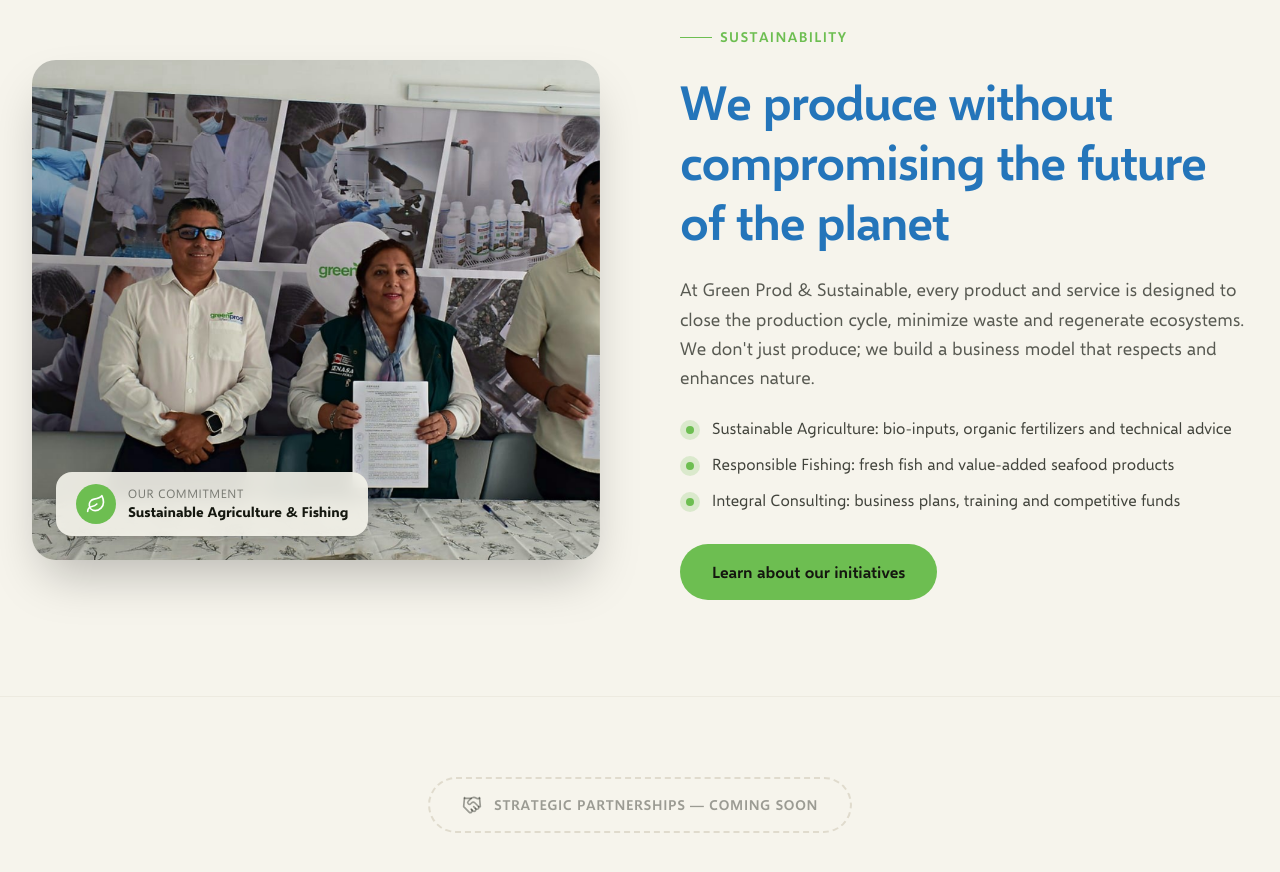
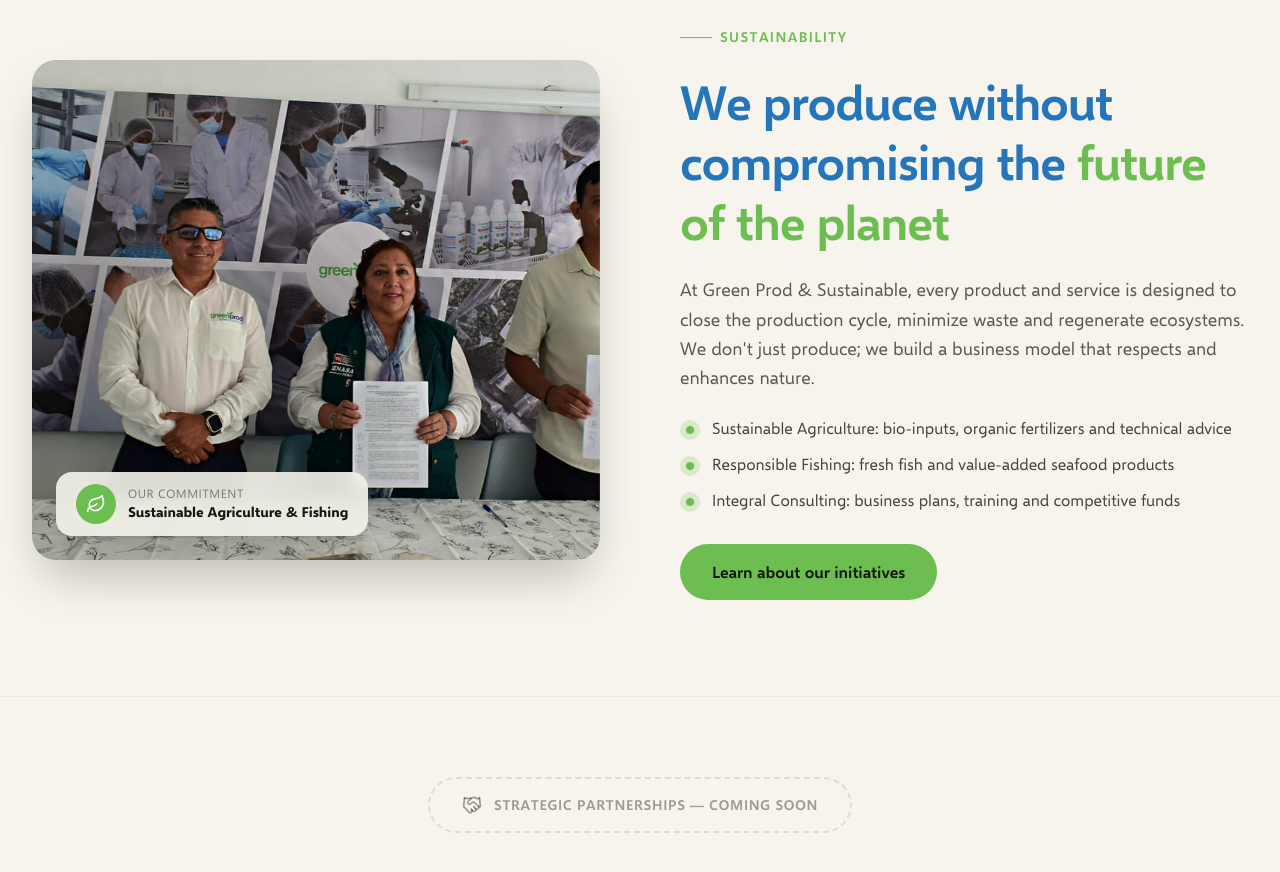
Before and after one commit to GreenProdANDSustainable/WebPage-Main-Principal-Informativa, a Next.js app: page /catalogo in a window 1280 px wide. Shown: the part 2860-3732 px from the top of the page. Built offline with nearby package versions, Linux system fonts and the light colour scheme.

Commit message:
fix(home): corregir combinacion de colores en el titulo de Nuestro Compromiso
"Producimos sin comprometer el" en azul, "futuro del planeta" en verde.

```diff
--- a/components/features/home/SustainabilityHighlightSection.tsx
+++ b/components/features/home/SustainabilityHighlightSection.tsx
@@ -75,7 +75,7 @@
 
             <Reveal preset="child">
               <h2 className="font-display text-gp-blue text-4xl leading-tight font-semibold tracking-tight md:text-5xl">
-                {d.title} <span className="text-gp-blue">{d.titleHighlight}</span>
+                {d.title} <span className="text-gp-green">{d.titleHighlight}</span>
               </h2>
             </Reveal>
 
```
